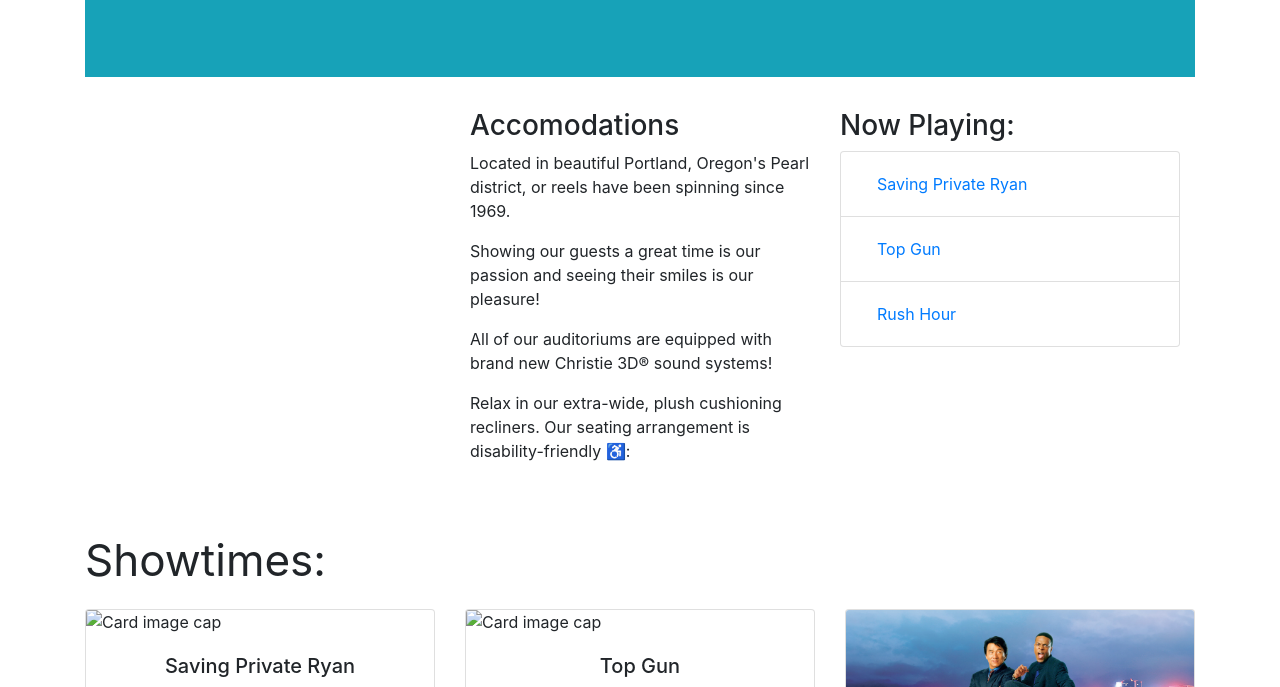
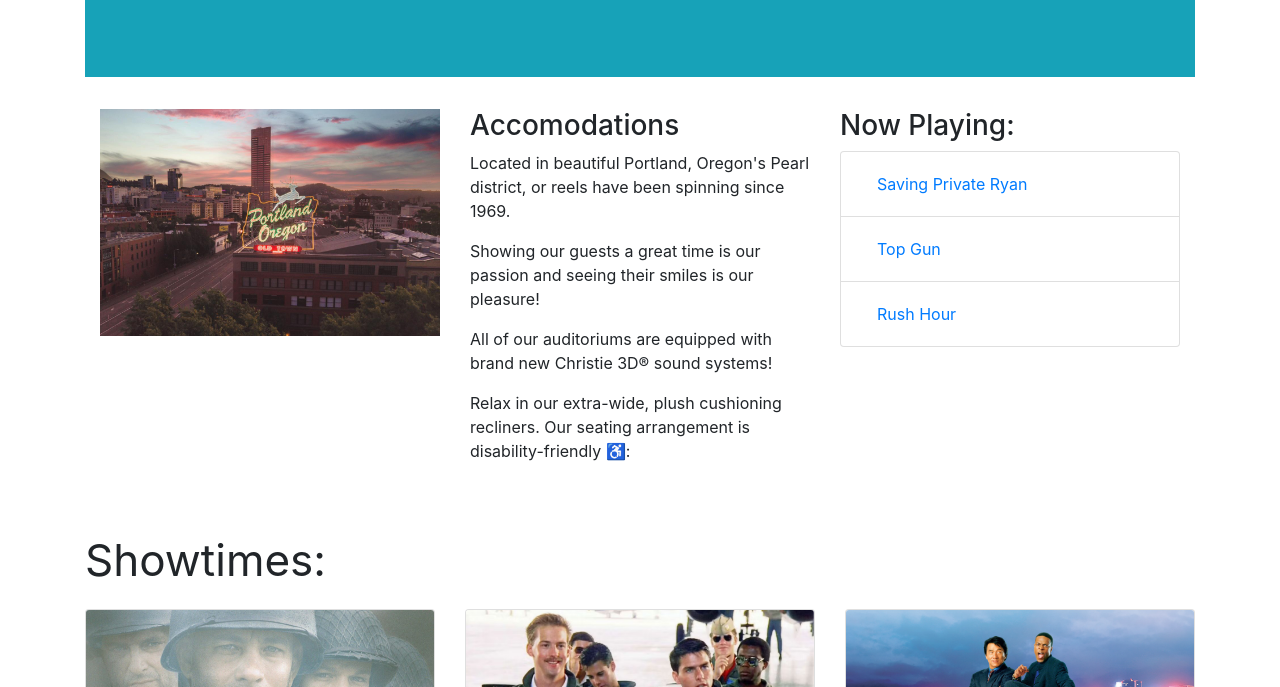
Before and after one commit to poymelo84/Bootstrap, a plain HTML site: page index.html in a window 1280 px wide. Shown: the part 228-915 px from the top of the page. Drawn offline with nearby package versions, Linux system fonts and the light colour scheme; files whose address does not match are found by name.

Commit message:
Update index.html

```diff
--- a/index.html
+++ b/index.html
@@ -47,7 +47,7 @@
         <div class="container">
             <div class="row">
                 <div class="col-sm">
-                    <img class="img-fluid" src=".img_4.jpg" alt=""/>
+                    <img class="img-fluid" src="img_4.jpg" alt=""/>
                 </div>
                 <div class="col-sm">
                 <h3>Accomodations</h3>
@@ -84,7 +84,7 @@
         <div id="Showtimes">
             <div class="card-deck">
                 <div class="card">
-                    <img class="card-img-top" src=".img_1.jpg" alt="Card image cap">
+                    <img class="card-img-top" src="img_1.jpg" alt="Card image cap">
                     <div class="card-body text-center">
                     <h5 class="card-title">Saving Private Ryan</h5>
                     <p class="card-text">Set during the Second World War, a squad of American soldiers are sent behind enemy lines to rescue a young private
@@ -96,7 +96,7 @@
                     </div>
                 </div>
                 <div class="card">
-                    <img class="card-img-top" src=".img_2.avif" alt="Card image cap">
+                    <img class="card-img-top" src="img_2.avif" alt="Card image cap">
                     <div class="card-body text-center">
                     <h5 class="card-title">Top Gun</h5>
                     <p class="card-text">A young and cocky Navy pilot's skills are put to the test against the best of the best and realizes that there is more to life than being at the top.</p>
```
